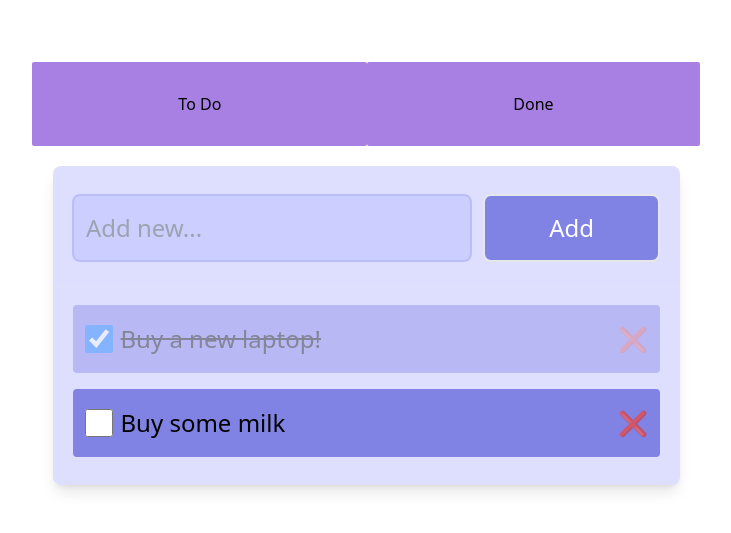
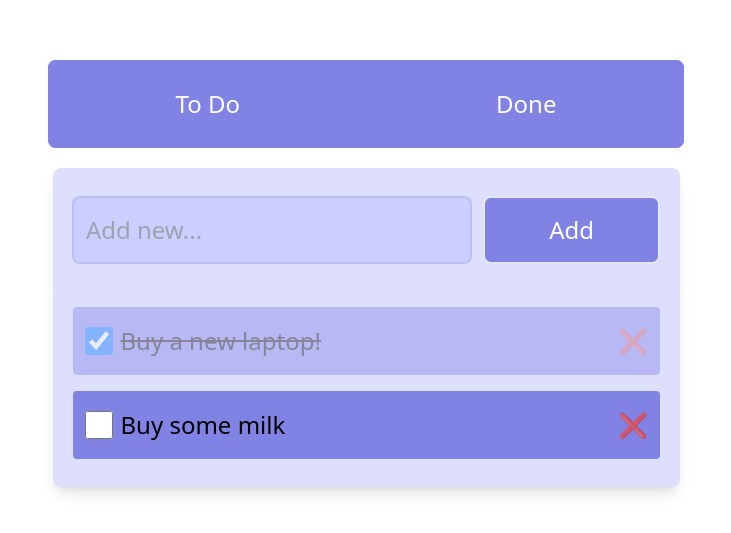
Before and after one commit to imnoura/to-do-app, a Vue app: page / in a window 1280 px wide. Shown: the part 127-660 px from the top of the page, without its empty margins (274-1005 px from the left). Built offline with nearby package versions, Linux system fonts and the light colour scheme.

Commit message:
chore: add the header component

```diff
--- a/src/components/Header.vue
+++ b/src/components/Header.vue
@@ -1,5 +1,5 @@
 <template>
-  <div>
+  <div class="@apply bg-[#8083e4] mb-5 rounded-lg">
     <button>To Do</button>
     <button>Done</button>
   </div>
@@ -11,6 +11,9 @@ defineProps({});
 
 <style scoped lang="postcss">
 button {
-  @apply bg-[#A880E4] rounded-sm border-2 border-solid border-[#A880E4] mb-5 py-7 px-36;
+  @apply bg-[#8083e4] rounded-lg py-7 px-32 text-2xl text-white;
+}
+button:hover {
+  @apply bg-[#6b6fe6];
 }
 </style>
```
